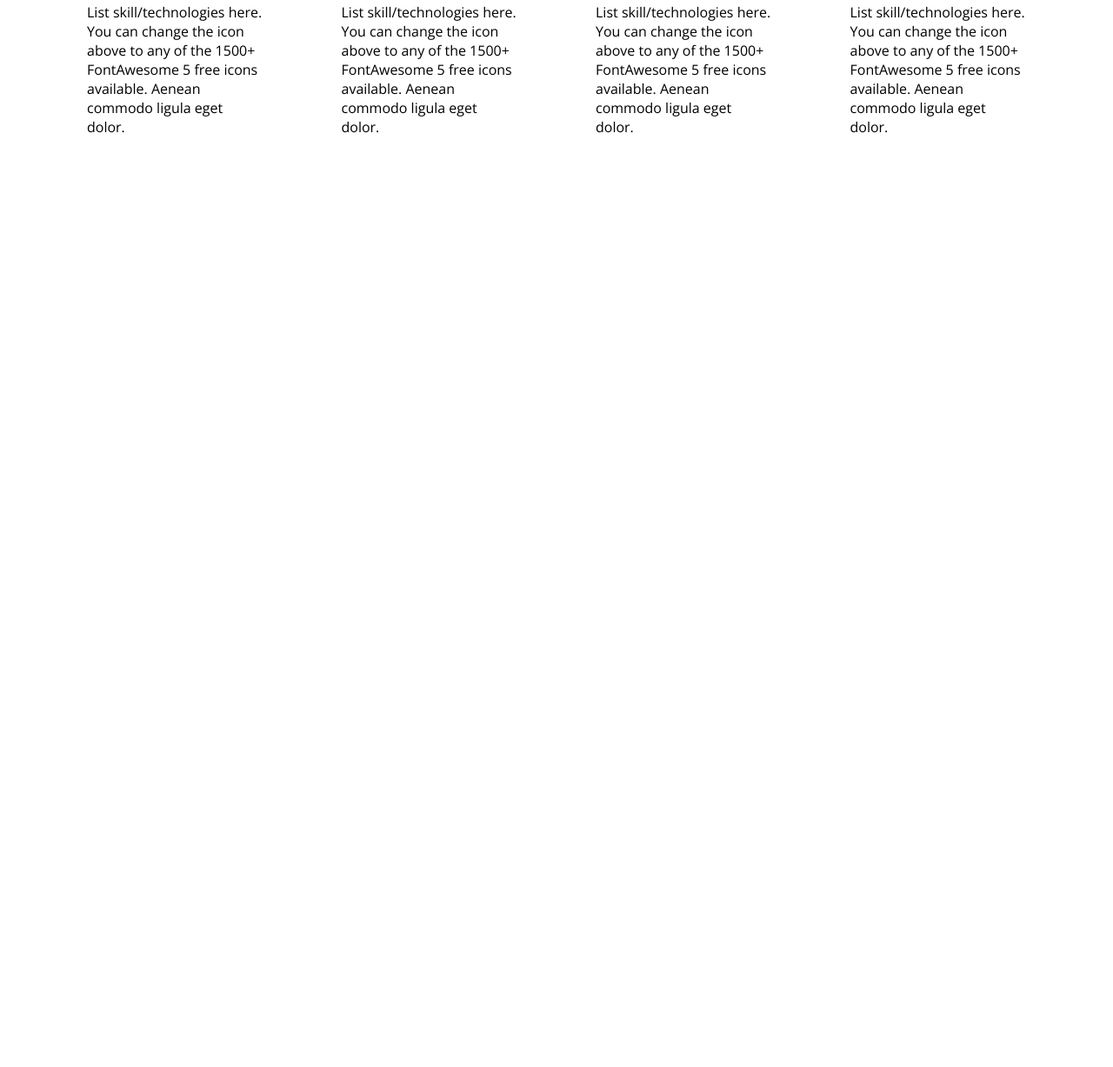
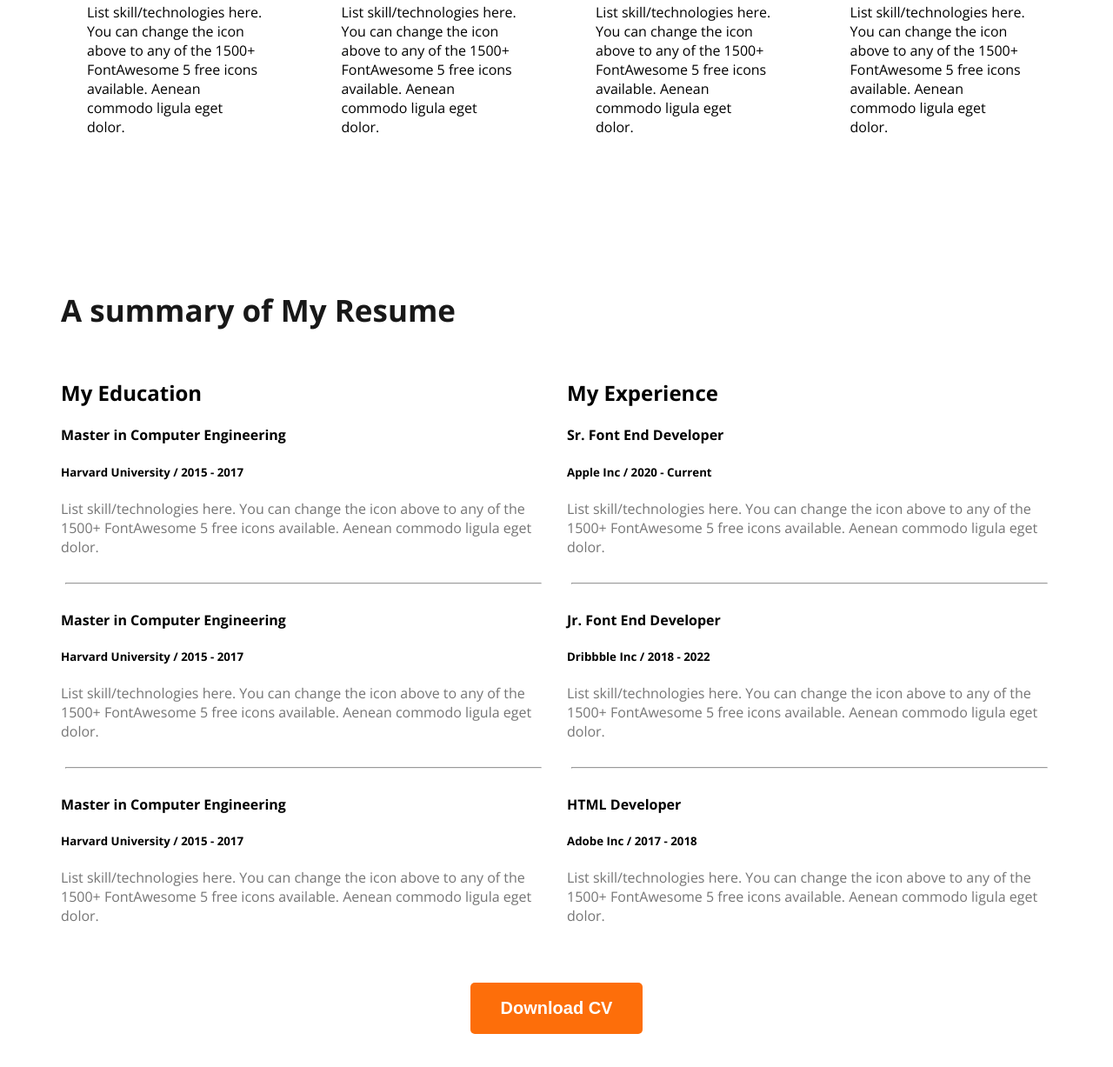
Before and after one commit to pritom604/web-dev-portfolio, a plain HTML site: page index.html in a window 1280 px wide. Shown: the part 1776-3003 px from the top of the page at 87% size. Before the commit the page ends 2109 px from the top, so only its background shows below. Drawn offline with nearby package versions, Linux system fonts and the light colour scheme.

Commit message:
experience section done

```diff
--- a/index.html
+++ b/index.html
@@ -91,6 +91,80 @@
             </div>
         </section>
 
+        <section class="resume">
+            <h3 class="section-title">A summary of My Resume</h3>
+            <div class="resume-container">
+                <div class="resume-column">
+                    <div class="resume-column-title"><h2>My Education</h2></div>
+                    <div class="experience">
+                        <h4 class="experience-title">Master in Computer Engineering</h4>
+                        <h5 class="experience-subtitle">Harvard University / 2015 - 2017</h5>
+                        <div class="experience-description">
+                            <p>List skill/technologies here. You can change the icon above
+                                to any of the 1500+ FontAwesome 5 free icons available. Aenean commodo ligula eget dolor.</p>
+                        </div>
+                    </div> <hr>
+
+                    <div class="experience">
+                        <h4 class="experience-title">Master in Computer Engineering</h4>
+                        <h5 class="experience-subtitle">Harvard University / 2015 - 2017</h5>
+                        <div class="experience-description">
+                            <p>List skill/technologies here. You can change the icon above
+                                to any of the 1500+ FontAwesome 5 free icons available. Aenean commodo ligula eget dolor.</p>
+                        </div>
+                    </div> <hr>
+
+
+
+
+
+                        <div class="experience">
+                            <h4 class="experience-title">Master in Computer Engineering</h4>
+                            <h5 class="experience-subtitle">Harvard University / 2015 - 2017</h5>
+                            <div class="experience-description">
+                                <p>List skill/technologies here. You can change the icon above
+                                    to any of the 1500+ FontAwesome 5 free icons available. Aenean commodo ligula eget dolor.</p>
+                            </div>
+                        </div>
+
+                    </div>
+
+                    <div class="resume-column">
+                        <div class="resume-column-title"><h2>My Experience</h2></div>
+                    <div class="experince">
+                        <h4 class="experience-title">Sr. Font End Developer</h4>
+                        <h5 class="experience-subtitle">Apple Inc / 2020 - Current</h5>
+                        <div class="experience-description">
+                            <p>List skill/technologies here. You can change the icon above
+                                to any of the 1500+ FontAwesome 5 free icons available. Aenean commodo ligula eget dolor.</p>
+                        </div>
+                    </div> <hr>
+
+                        <div class="experience">
+                            <h4 class="experience-title">Jr. Font End Developer</h4>
+                            <h5 class="experience-subtitle">Dribbble Inc / 2018 - 2022</h5>
+                            <div class="experience-description">List skill/technologies here. You can change the icon above
+                                to any of the 1500+ FontAwesome 5 free icons available. Aenean commodo ligula eget dolor.</div>
+                        </div> <hr>
+
+                   <div class="experience">
+                    <h4 class="experience-title">HTML Developer</h4>
+                    <h5 class="experience-subtitle">Adobe Inc / 2017 - 2018</h5>
+                    <div class="experience-description">List skill/technologies here. You can change the icon above
+                        to any of the 1500+ FontAwesome 5 free icons available. Aenean commodo ligula eget dolor.</div>
+                   </div>
+
+
+                </div>
+            </div>
+
+            <div class="text-center resume-download-cv">
+                <button class="btn-primary">Download CV</button>
+            </div>
+
+
+        </section>
+
     </main>
     <footer></footer>
 </body>
--- a/styles/portfolio.css
+++ b/styles/portfolio.css
@@ -165,3 +165,21 @@ main section{
 .skills .section-description{
     padding: 0px 150px;
 }
+
+.resume-container{
+    display: flex;
+    gap: 24px;
+    justify-content: space-around;
+
+
+}
+.resume hr{
+    margin: 30px 5px;
+}
+.experience-description{
+    color: #757575;
+}
+
+.resume-download-cv{
+    margin-top: 50px;
+}
```
